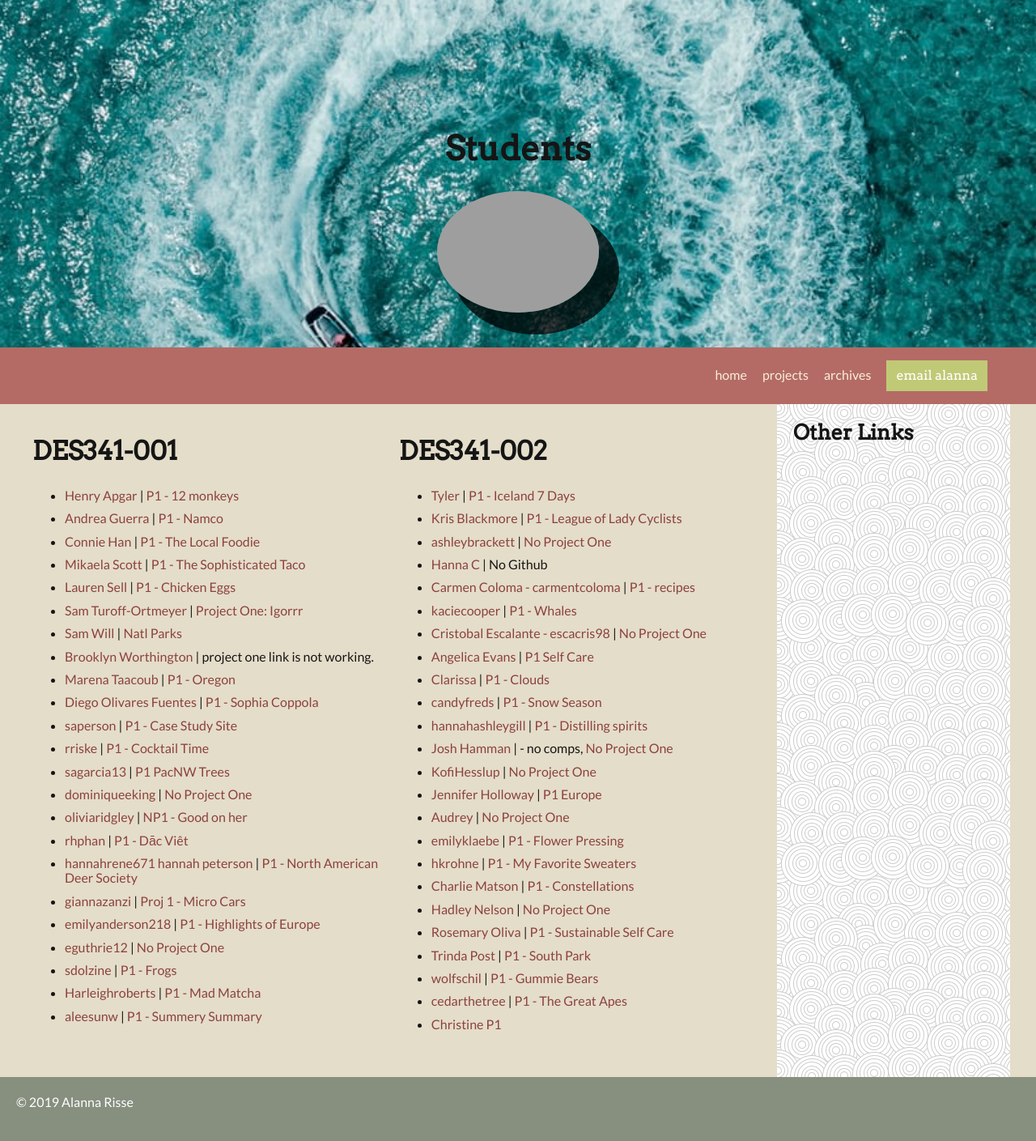
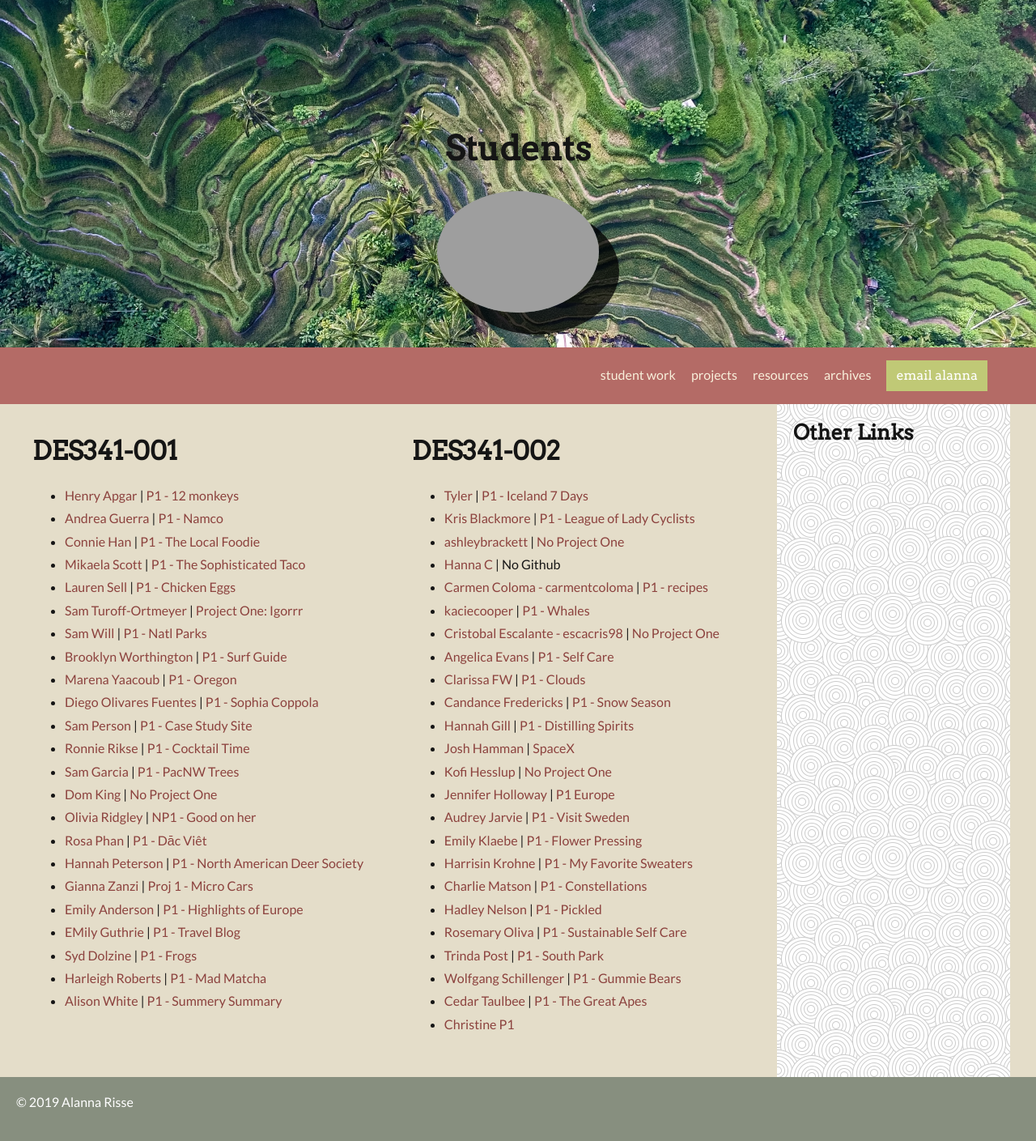
Before and after one commit to Samturoff/des341, a PHP site: page /students.html in a window 1280 px wide. Shown: the whole page at 81% size. Run offline with PHP 8.4, Linux system fonts and the light colour scheme; grey boxes are pictures that could not be loaded.

Commit message:
corected links to student projects, added nav to subpages

```diff
--- a/css/style.css
+++ b/css/style.css
@@ -78,10 +78,13 @@ strong {text-transform: uppercase;}
 header, main { margin: 0; }
 
 header {
-	background-image: url(../images/circle-boat.jpeg);
+	background-image: url(../images/tyler-casey-ficbiwfOPSo-unsplash.jpg);
 	background-repeat: no-repeat;
 	background-size: cover;
-	background-position: 50% 50%;
+	background-position: 50% 35%;
+}
+.students-body header {
+	background-image: url('../images/omer-rana-ikCQLiMTokw-unsplash.jpg');
 }
 nav {
 	min-height: 60px;
@@ -129,12 +132,15 @@ main li {margin-bottom: 10px;}
 section {
 	display: grid;
 	grid-template-columns: 1fr 2fr;
-	grid-gap: 1.6em;
+	grid-gap: 3.6em;
 	margin-right: 0px;
 	padding: 40px;
 
 }
-
+hr {
+	margin: 30px 0;
+	border: 2px dashed #999;
+}
 .week { text-transform: uppercase; }
 article img {width: 100%;}
 aside {
--- a/students.html
+++ b/students.html
@@ -17,11 +17,12 @@
 	</header>
 	<nav>
 	<ul>
-		<li><a href="index.html">home</a></li>
-		<li><a href="projects.html">projects</a></li>
-		<li><a href="archives.html">archives</a></li>
-		<li><a class="button" href="mailto:arisse@pdx.edu">email alanna</a></li>
-	</ul>
+			<li><a href="students.html">student work</a></li>
+			<li><a href="projects.html">projects</a></li>
+			<li><a href="resources.html">resources</a></li>
+			<li><a href="archives.html">archives</a></li>
+			<li><a class="button" href="mailto:arisse@pdx.edu">email alanna</a></li>
+		</ul>
 	</nav>
 	<main>
 		<section>
@@ -36,23 +37,23 @@
 					<li><a href="https://github.com/mikaelaxrose/">Mikaela Scott</a> | <a href="https://mikaelaxrose.github.io/the-sophisticated-taco/">P1 - The Sophisticated Taco</a></li>
 					<li><a href="https://github.com/laurenmsell">Lauren Sell</a> | <a href="https://laurenmsell.github.io/chickeneggs/">P1 - Chicken Eggs</a></li>
 					<li><a href="https://github.com/Samturoff/">Sam Turoff-Ortmeyer</a> | <a href="https://samturoff.github.io/Igorrr/project-one-template/">Project One: Igorrr</a></li>
-					<li><a href="https://github.com/samwill2/">Sam Will</a> | <a href="https://samwill2.github.io/project-one-template/index.html">Natl Parks</a></li>
-					<li><a href="https://github.com/brooklynneworthington">Brooklyn Worthington</a> | project one link is not working.</li>
-					<li><a href="https://github.com/marenayaacoub">Marena Taacoub</a> | <a href="https://marenayaacoub.github.io/project-one-template/">P1 - Oregon</a></li>
+					<li><a href="https://github.com/samwill2/">Sam Will</a> | <a href="https://samwill2.github.io/project-one-template/index.html">P1 - Natl Parks</a></li>
+					<li><a href="https://github.com/brooklynneworthington">Brooklyn Worthington</a> | <a href="https://brooklynneworthington.github.io/surfguide.github.io/">P1 - Surf Guide</a></li>
+					<li><a href="https://github.com/marenayaacoub">Marena Yaacoub</a> | <a href="https://marenayaacoub.github.io/project-one-template/">P1 - Oregon</a></li>
 					<li><a href="https://github.com/diego-aof" target="_blank">Diego Olivares Fuentes</a> | <a href="https://diego-aof.github.io/project-one-template">P1 - Sophia Coppola</a></li>
-					<li><a href="https://github.com/saperson" target="_Blank">saperson</a> | <a href="https://saperson.github.io/Case-Study-Site/">P1 - Case Study Site</a></li>
-					<li><a href="https://github.com/rriske" target="_Blank">rriske</a> | <a href="https://rriske.github.io/project-one-cocktail-time/">P1 - Cocktail Time</a></li>
-					<li><a href="https://github.com/sagarcia13/" target="_Blank">sagarcia13</a> | <a href="https://github.com/sagarcia13/NW-Trees">P1 PacNW Trees</a></li>
-					<li><a href="https://github.com/dominiqueeking/" target="_Blank">dominiqueeking</a> | <a href="https://dominiqueeking.github.io/project-one-template">No Project One</a></li>
-					<li><a href="https://github.com/oliviaridgley/" target="_Blank">oliviaridgley</a> | <a href="https://oliviaridgley.github.io/good-on-her-341/">NP1 - Good on her</a></li>
-					<li><a href="https://github.com/rhphan/" target="_Blank">rhphan</a> | <a href="https://rhphan.github.io/project-one-template/">P1 - Dāc Viêt</a></li>
-					<li><a href="https://github.com/hannahrene671" target="_Blank">hannahrene671 hannah peterson</a> | <a href="https://hannahrene671.github.io/northamericandeersociety-/">P1 - North American Deer Society</a></li>
-					<li><a href="https://github.com/giannazanzi/" target="_Blank">giannazanzi</a> | <a href="https://giannazanzi.github.io/project-one-template/">Proj 1 - Micro Cars</a></li>
-					<li><a href="https://github.com/emilyanderson218/" target="_Blank">emilyanderson218</a> | <a href="https://emilyanderson218.github.io/project-one-template/">P1 - Highlights of Europe</a></li>
-					<li><a href="https://github.com/eguthrie12/" target="_Blank">eguthrie12</a> | <a href="https://eguthrie12.github.io/project-one-template">No Project One</li>
-					<li><a href="https://github.com/sdolzine/" target="_Blank">sdolzine</a> | <a href="https://sdolzine.github.io/frogs/">P1 - Frogs</a></li>
-					<li><a href="https://github.com/Harleighroberts/" target="_Blank">Harleighroberts</a> | <a href="https://harleighroberts.github.io/project-one-template/">P1 - Mad Matcha</a></li>
-					<li><a href="https://github.com/aleesunw/" target="_Blank">aleesunw</a> | <a href="https://aleesunw.github.io/summery-summary/">P1 - Summery Summary</a></li>
+					<li><a href="https://github.com/saperson" target="_Blank">Sam Person</a> | <a href="https://saperson.github.io/Case-Study-Site/">P1 - Case Study Site</a></li>
+					<li><a href="https://github.com/rriske" target="_Blank">Ronnie Rikse</a> | <a href="https://rriske.github.io/project-one-cocktail-time/">P1 - Cocktail Time</a></li>
+					<li><a href="https://github.com/sagarcia13/" target="_Blank">Sam Garcia</a> | <a href="https://github.com/sagarcia13/NW-Trees">P1 - PacNW Trees</a></li>
+					<li><a href="https://github.com/dominiqueeking/" target="_Blank">Dom King</a> | <a href="https://dominiqueeking.github.io/project-one-template">No Project One</a></li>
+					<li><a href="https://github.com/oliviaridgley/" target="_Blank">Olivia Ridgley</a> | <a href="https://oliviaridgley.github.io/good-on-her-341/">NP1 - Good on her</a></li>
+					<li><a href="https://github.com/rhphan/" target="_Blank">Rosa Phan</a> | <a href="https://rhphan.github.io/project-one-template/">P1 - Dāc Viêt</a></li>
+					<li><a href="https://github.com/hannahrene671" target="_Blank">Hannah Peterson</a> | <a href="https://hannahrene671.github.io/northamericandeersociety-/">P1 - North American Deer Society</a></li>
+					<li><a href="https://github.com/giannazanzi/" target="_Blank">Gianna Zanzi</a> | <a href="https://giannazanzi.github.io/project-one-template/">Proj 1 - Micro Cars</a></li>
+					<li><a href="https://github.com/emilyanderson218/" target="_Blank">Emily Anderson</a> | <a href="https://emilyanderson218.github.io/project-one-template/">P1 - Highlights of Europe</a></li>
+					<li><a href="https://github.com/eguthrie12/" target="_Blank">EMily Guthrie</a> | <a href="https://eguthrie12.github.io/projectone_travelblog/">P1 - Travel Blog</li>
+					<li><a href="https://github.com/sdolzine/" target="_Blank">Syd Dolzine</a> | <a href="https://sdolzine.github.io/frogs/">P1 - Frogs</a></li>
+					<li><a href="https://github.com/Harleighroberts/" target="_Blank">Harleigh Roberts</a> | <a href="https://harleighroberts.github.io/project-one-template/">P1 - Mad Matcha</a></li>
+					<li><a href="https://github.com/aleesunw/" target="_Blank">Alison White</a> | <a href="https://aleesunw.github.io/summery-summary/">P1 - Summery Summary</a></li>
 
 				</ul>
 
@@ -68,22 +69,22 @@
 					<li><a href="https://github.com/carmencoloma" target="_Blank">Carmen Coloma - carmentcoloma</a> | <a href="https://carmencoloma.github.io/project-one-carmen/">P1 - recipes</a></li>
 					<li><a href="https://github.com/kaciecooper/" target="_Blank">kaciecooper</a> | <a href="https://kaciecooper.github.io/Project-One/">P1 - Whales</a></li>
 					<li><a href="https://github.com/escacris98/" target="_Blank">Cristobal Escalante - escacris98</a> | <a href="https://escacris98.github.io/project-one-template">No Project One</a></li>
-					<li><a href="http://github.com/angelicaevanss" target="_blank">Angelica Evans</a> | <a href="http://angelicaevanss.github.io/self-care-project-one">P1 Self Care</a></li>
-					<li><a href="https://github.com/clarissarfw" target="_blank">Clarissa</a> | <a href="https://clarissarfw.github.io/p1_clouds/">P1 - Clouds</a></li>
-					<li><a href="https://github.com/candyfreds" target="_Blank">candyfreds</a> | <a href="https://candyfreds.github.io/project-one-template/">P1 - Snow Season</a></li>
-					<li><a href="https://github.com/hannahashleygill/" target="_Blank">hannahashleygill</a> | <a href="https://hannahashleygill.github.io/project-one-template/">P1 - Distilling spirits</a></li>
-					<li><a href="https://github.com/jhammanPSU" target="_blank">Josh Hamman</a> | - no comps, <a href="https://jhammanpsu.github.io/project-one-spacex">No Project One</a></li>
-					<li><a href="https://github.com/KofiHesslup" target="_Blank">KofiHesslup</a> | <a href="https://kofihesslup.github.io/341-Hesslup-Kofi-Project1/">No Project One</a></li>
+					<li><a href="http://github.com/angelicaevanss" target="_blank">Angelica Evans</a> | <a href="http://angelicaevanss.github.io/self-care-project-one">P1 - Self Care</a></li>
+					<li><a href="https://github.com/clarissarfw" target="_blank">Clarissa FW</a> | <a href="https://clarissarfw.github.io/p1_clouds/">P1 - Clouds</a></li>
+					<li><a href="https://github.com/candyfreds" target="_Blank">Candance Fredericks</a> | <a href="https://candyfreds.github.io/project-one-template/">P1 - Snow Season</a></li>
+					<li><a href="https://github.com/hannahashleygill/" target="_Blank">Hannah Gill</a> | <a href="https://hannahashleygill.github.io/project-one-template/">P1 - Distilling Spirits</a></li>
+					<li><a href="https://github.com/jhammanPSU" target="_blank">Josh Hamman</a> | <a href="https://jhammanpsu.github.io/project-one-spacex">SpaceX</a></li>
+					<li><a href="https://github.com/KofiHesslup" target="_Blank">Kofi Hesslup</a> | <a href="https://kofihesslup.github.io/341-Hesslup-Kofi-Project1/">No Project One</a></li>
 					<li><a href="https://github.com/JenniferHolloway580/" target="_blank">Jennifer Holloway</a> | <a href="https://jenniferholloway580.github.io/project-one-template/">P1 Europe</a></li>
-					<li><a href="https://github.com/audreyjarvie" target="_blank">Audrey</a> | <a href="https://audreyjarvie.github.io/project-one-template">No Project One</a></li>
-					<li><a href="https://github.com/emilyklaebe/" target="_Blank">emilyklaebe</a> | <a href="https://emilyklaebe.github.io/Artifacts-Flower-Pressing/">P1 - Flower Pressing</a></li>
-					<li><a href="https://github.com/hkrohne/" target="_Blank">hkrohne</a> | <a href="https://hkrohne.github.io/P1-My-Favorite-Sweaters/">P1 - My Favorite Sweaters</a></li>
+					<li><a href="https://github.com/audreyjarvie" target="_blank">Audrey Jarvie</a> | <a href="https://audreyjarvie.github.io/visit-sweden/">P1 - Visit Sweden</a></li>
+					<li><a href="https://github.com/emilyklaebe/" target="_Blank">Emily Klaebe</a> | <a href="https://emilyklaebe.github.io/Artifacts-Flower-Pressing/">P1 - Flower Pressing</a></li>
+					<li><a href="https://github.com/hkrohne/" target="_Blank">Harrisin Krohne</a> | <a href="https://hkrohne.github.io/P1-My-Favorite-Sweaters/">P1 - My Favorite Sweaters</a></li>
 					<li><a href="https://github.com/cmatson55" target="_blank">Charlie Matson</a> | <a href="https://cmatson55.github.io/constellation-website/pisces.html">P1 - Constellations</a></li>
-					<li><a href="https://github.com/hadnels9" target="_blank">Hadley Nelson</a> | <a href="https://hadnels9.github.io/Pickled">No Project One</a></li>
+					<li><a href="https://github.com/hadnels9" target="_blank">Hadley Nelson</a> | <a href="https://hadnels9.github.io/project-one-pickled/">P1 - Pickled</a></li>
 					<li><a href="https://github.com/rosemaryoliva" target="_blank">Rosemary Oliva</a> | <a href="https://rosemaryoliva.github.io/sustainable-self-care/">P1 - Sustainable Self Care</li>
 					<li><a href="https://github.com/Trindap" target="_blank">Trinda Post</a> | <a href="https://trindap.github.io/project-one-template/">P1 - South Park</a></li>
-					<li><a href="https://github.com/wolfschil/" target="_Blank">wolfschil</a> | <a href="https://wolfschil.github.io/project_one/">P1 - Gummie Bears</a></li>
-					<li><a href="https://github.com/cedarthetree/" target="_Blank">cedarthetree</a> | <a href="https://cedarthetree.github.io/project-one-great-apes/">P1 - The Great Apes</a></li>
+					<li><a href="https://github.com/wolfschil/" target="_Blank">Wolfgang Schillenger</a> | <a href="https://wolfschil.github.io/project_one/">P1 - Gummie Bears</a></li>
+					<li><a href="https://github.com/cedarthetree/" target="_Blank">Cedar Taulbee</a> | <a href="https://cedarthetree.github.io/project-one-great-apes/">P1 - The Great Apes</a></li>
 					<li><a href="https://cmiller1996.github.io/project-one-sushi/">Christine P1</a></li>
 
 				</ul>
```
Also changed, not shown: archives.html (+6 -3 lines), index.html (+3 -4 lines), projects.html (+6 -5 lines), resources.html (+6 -5 lines).
